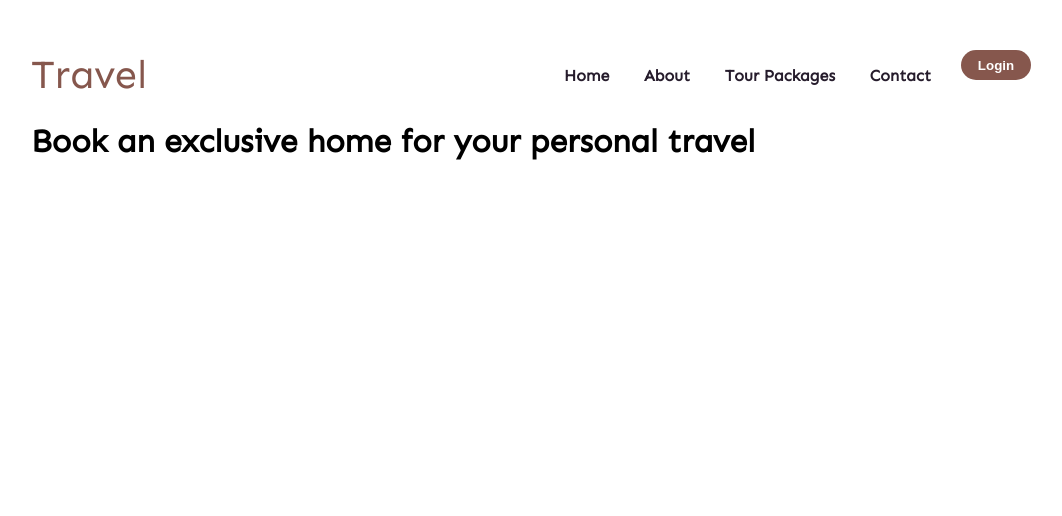
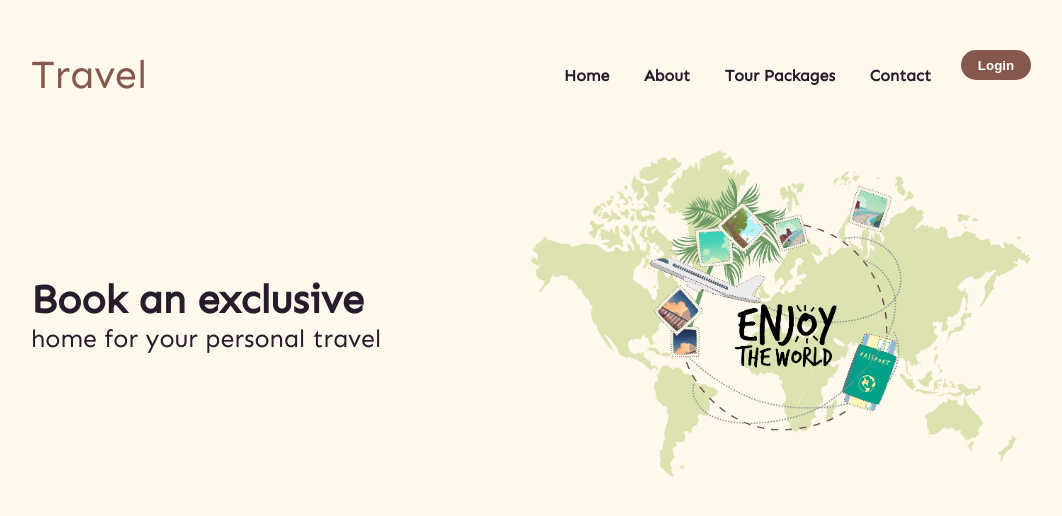
Before and after one commit to sahibkaur/travel-landing-page, a plain HTML site: page index.html in a window 1280 px wide. Shown: the whole page, without its empty margins (59-1121 px from the left). Drawn offline with Linux system fonts and the light colour scheme.

Commit message:
adds image

```diff
--- a/index.html
+++ b/index.html
@@ -26,7 +26,8 @@
         </header>
         <main>
             <div class="content">
-                <h1>Book an exclusive <span>home for your personal travel</span></h1>
+                <h1>Book an exclusive <span class="secondary-text">home for your personal travel</span></h1>
+                <img src="travel.png" class="img-fluid travel-image">
             </div>
         </main>
     </div>
--- a/style.css
+++ b/style.css
@@ -1,5 +1,7 @@
 body {
     font-family: 'Sen', sans-serif;
+    background-color: #fff8ed;
+    color: #261C2C;
 }
 .container {
     max-width: 1100px;
@@ -25,7 +27,6 @@ li {
     display: inline-block;
     margin-right: 30px;
     font-weight: bold;
-    color: #261C2C;
 }
 button{
     border: none;
@@ -36,3 +37,22 @@ button{
     height: 30px;
     font-weight: bold;
 }
+h1 {
+    font-size: 40px;
+}
+.content {
+    margin-top: 50px;
+    max-width: 1000px;
+    display: flex;
+    align-items: center;
+    justify-content: space-between;
+}
+.secondary-text {
+    font-weight: normal;
+    display: block;
+    font-size: 25px;
+}
+.travel-image{
+    width: 50%;
+    max-width: 700px;
+}
```
Also changed, not shown: travel.png (added).
